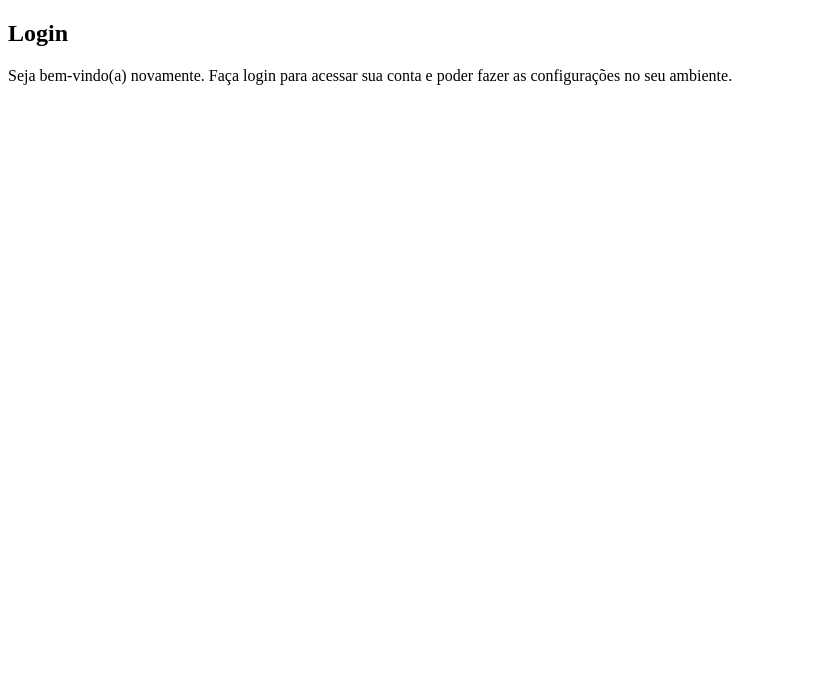
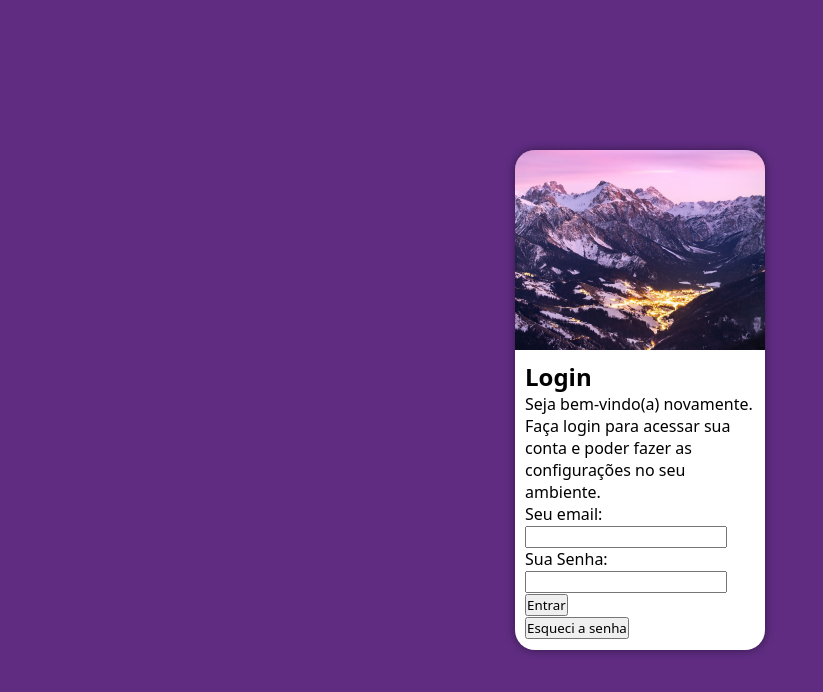
Before and after one commit to danilordtx/projeto-login, a plain HTML site: page index.html in a window 1280 px wide. Shown: the whole page, without its empty margins (0-823 px from the left). Drawn offline with Linux system fonts and the light colour scheme.

Commit message:
estrutura

```diff
--- a/index.html
+++ b/index.html
@@ -10,13 +10,19 @@
     <main>
         <section id="login">
             <div id="imagem">
-
+                <!--Foto nas CSS-->
             </div>
             <div id="formulario">
                 <h1>Login</h1>
                 <p>Seja bem-vindo(a) novamente. Faça login para acessar sua conta e poder fazer as configurações no seu ambiente.</p>
                 <form action="login.php" method="post">
-
+                    <label for="iemail">Seu email: </label>
+                    <input type="email" name="email" id="iemail" required> <br>
+                    <label for="ipassword">Sua Senha: </label>
+                    <input type="password" name="password" id="ipassword">
+                    <br>
+                    <input type="submit" value="Entrar"> <br>
+                    <input type="reset" value="Esqueci a senha">
                 </form>
             </div>
         </section>
--- a/style/style.css
+++ b/style/style.css
@@ -1,7 +1,52 @@
 @charset "UTF-8";
 
-/*
-    Paleta de cores
-    Verde: #49a09d
-    Lilás: #5f2c82
-*/
+:root {
+    --cor0: #49a09d;
+    --cor1: #5f2c82;
+}
+
+* {
+    font-family: system-ui, -apple-system, BlinkMacSystemFont, 'Segoe UI', Roboto, Oxygen, Ubuntu, Cantarell, 'Open Sans', 'Helvetica Neue', sans-serif;
+    margin: 0;
+    padding: 0;
+    box-sizing: border-box;
+}
+
+body, html {
+    background-color: var(--cor1);
+    height: 100vh;
+    width: 100vw;
+}
+
+main {
+    position: relative;
+    height: 100vh;
+    width: 100vw;
+}
+
+section#login {
+    position: absolute;
+    top: 50%;
+    left: 50%;
+    transform: translate(-50%, -50%);
+    overflow: hidden;
+
+    background-color: white;
+    width: 250px;
+    height: 500px;
+    border-radius: 20px;
+    box-shadow: 0px 0px 10px rgba(0, 0, 0, 0.452);
+}
+
+section#login > div#imagem {
+    display: block;
+    background: var(--cor1) url(../images/winter.jpg) no-repeat;
+    background-size: cover;
+    background-position: right bottom;
+    height: 200px;
+}
+
+section#login > div#formulario {
+    display: block;
+    padding: 10px;
+}
```
Also changed, not shown: images/pexels-xenofan-696995602-26946367.jpg (deleted), images/winter.jpg (added).
